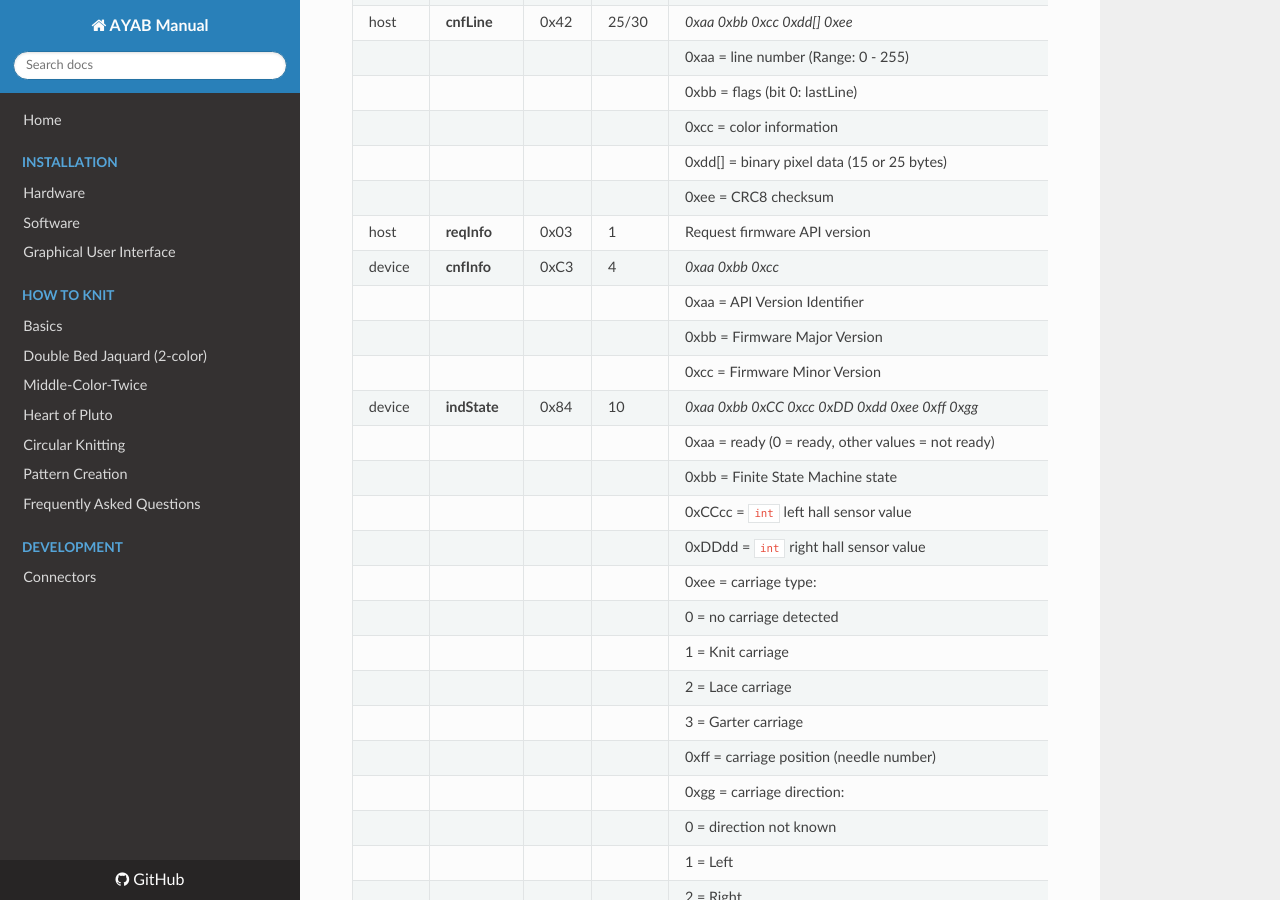
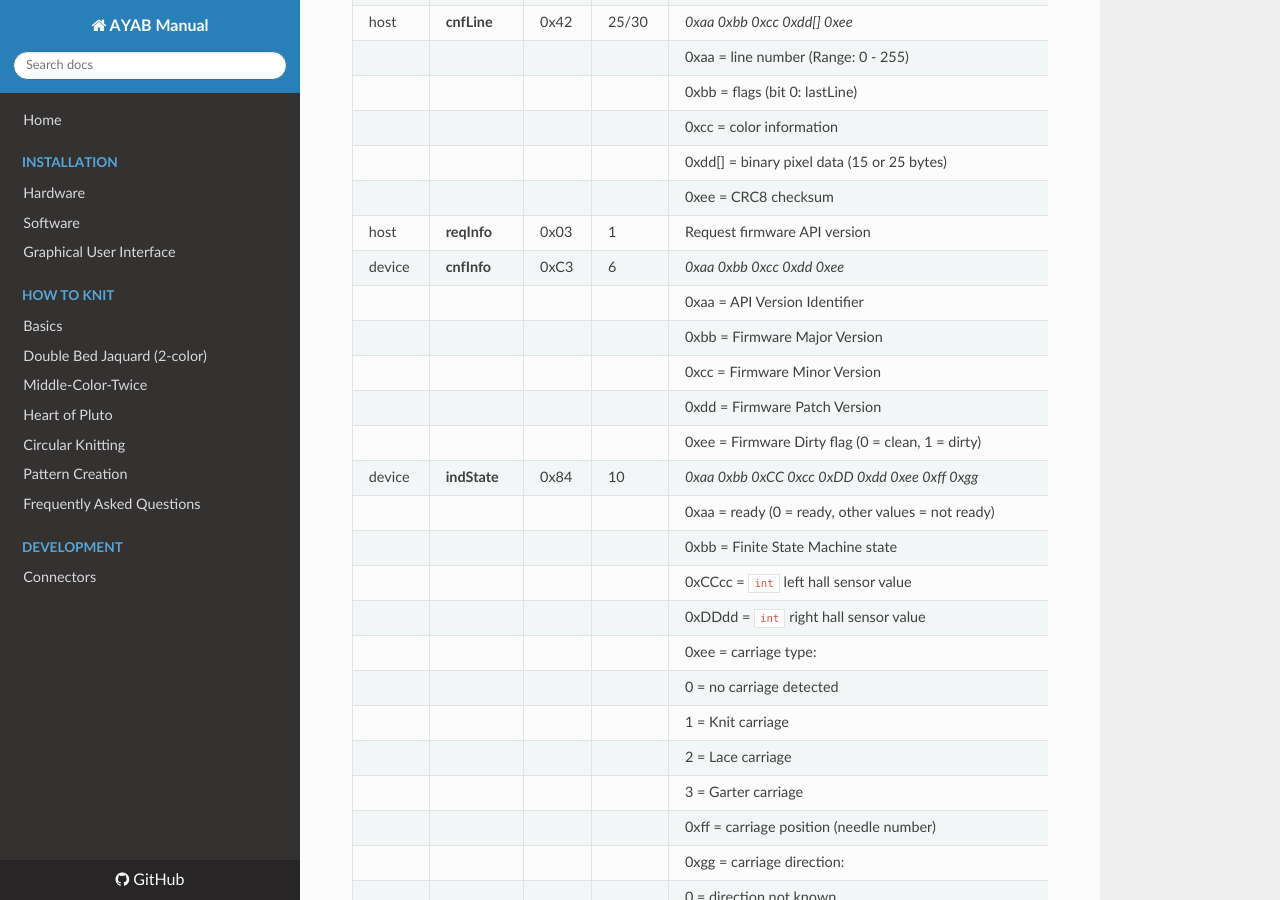
Before and after one commit to AllYarnsAreBeautiful/ayab-manual, an MkDocs documentation site: the page built from docs/API.md, in a window 1280 px wide and 900 px high, scrolled down 2395 px. Built offline with MkDocs 1.6.1, drawn with Linux system fonts in a browser that asks for light colours; nearby versions of some CDN libraries; comment, search, counter and statistics services are not loaded.

```diff
--- a/docs/API.md
+++ b/docs/API.md
@@ -82,7 +82,7 @@ bytes are required by the SLIP protocol are not included in the message length.
 |          |              |      |        | 0xbb = stop needle (Range: 0-199)                            |
 |          |              |      |        | 0xcc = flags (bit 0: continuous reporting)                   |
 |          |              |      |        | 0xdd = CRC8 checksum                                         |
-| device   | **cnfStart** | 0xC1 | 2      | *0xaa*                                                        |
+| device   | **cnfStart** | 0xC1 | 2      | *0xaa*                                                       |
 |          |              |      |        | 0xaa = success (0 = success, other values = error)           |
 | device   | **reqLine**  | 0x82 | 2      | *0xaa*                                                       |
 |          |              |      |        | 0xaa = line number (Range: 0 - 255)                          |
@@ -93,10 +93,12 @@ bytes are required by the SLIP protocol are not included in the message length.
 |          |              |      |        | 0xdd[] = binary pixel data (15 or 25 bytes)                  |
 |          |              |      |        | 0xee = CRC8 checksum                                         |
 | host     | **reqInfo**  | 0x03 | 1      | Request firmware API version                                 |
-| device   | **cnfInfo**  | 0xC3 | 4      | *0xaa 0xbb 0xcc*                                             |
+| device   | **cnfInfo**  | 0xC3 | 6      | *0xaa 0xbb 0xcc 0xdd 0xee*                                   |
 |          |              |      |        | 0xaa = API Version Identifier                                |
 |          |              |      |        | 0xbb = Firmware Major Version                                |
 |          |              |      |        | 0xcc = Firmware Minor Version                                |
+|          |              |      |        | 0xdd = Firmware Patch Version                                |
+|          |              |      |        | 0xee = Firmware Dirty flag (0 = clean, 1 = dirty)            |
 | device   | **indState** | 0x84 | 10     | *0xaa 0xbb 0xCC 0xcc 0xDD 0xdd 0xee 0xff 0xgg*               |
 |          |              |      |        | 0xaa = ready (0 = ready, other values = not ready)           |
 |          |              |      |        | 0xbb = Finite State Machine state                            |
```
